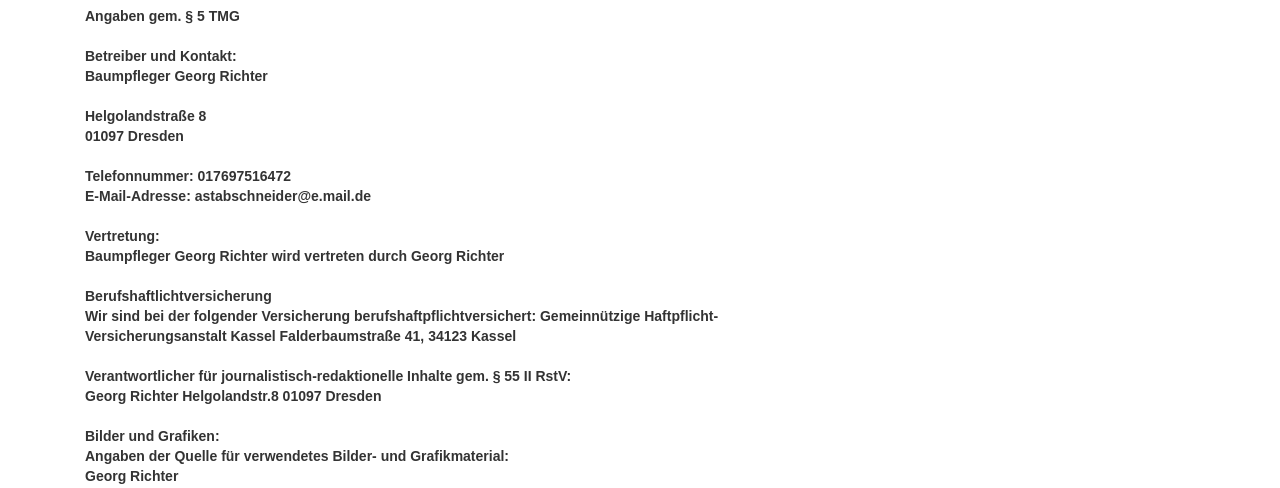
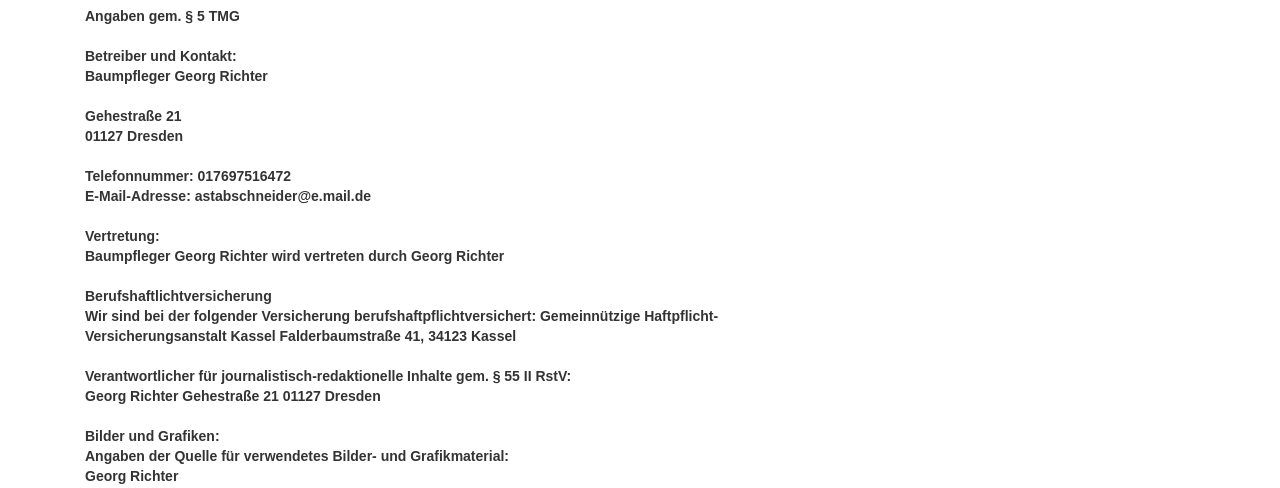
Before and after one commit to astabschneider/astabschneider.github.io, a Jekyll site: the page built from Impressum/index.html, in a window 1280 px wide. Shown: the part 204-692 px from the top of the page. Built offline with Jekyll 4.4.1, drawn with Linux system fonts in a browser that asks for light colours.

Commit message:
updated site

```diff
--- a/Impressum/index.html
+++ b/Impressum/index.html
@@ -11,7 +11,6 @@ layout: default
 </div>
 <!-- /.col-md-8 -->
 <div class="col-md-7">
-    <h1>Impressum</h1><a href='http://www.deutsche-anwaltshotline.de/recht-auf-ihrer-website/impressum-generator' rel="nofollow">Impressum dieser Website erstellt</a>  über den Generator der Deutschen Anwaltshotline AG<br /><br />Angaben gem. § 5 TMG<br/><br/><b>Betreiber und Kontakt:</b><br />Baumpfleger Georg Richter<br /><br />Helgolandstraße 8 <br />01097 Dresden<br /><br />Telefonnummer: 017697516472<br />E-Mail-Adresse: astabschneider@e.mail.de<br /><br /><b>Vertretung:</b><br />Baumpfleger Georg Richter wird vertreten durch Georg Richter<br /><br /><b>Berufshaftlichtversicherung</b><br /> Wir sind bei der folgender Versicherung berufshaftpflichtversichert: Gemeinnützige Haftpflicht-Versicherungsanstalt Kassel
+    <h1>Impressum</h1><a href='http://www.deutsche-anwaltshotline.de/recht-auf-ihrer-website/impressum-generator' rel="nofollow">Impressum dieser Website erstellt</a>  über den Generator der Deutschen Anwaltshotline AG<br /><br />Angaben gem. § 5 TMG<br/><br/><b>Betreiber und Kontakt:</b><br />Baumpfleger Georg Richter<br /><br />Gehestraße 21 <br />01127 Dresden<br /><br />Telefonnummer: 017697516472<br />E-Mail-Adresse: astabschneider@e.mail.de<br /><br /><b>Vertretung:</b><br />Baumpfleger Georg Richter wird vertreten durch Georg Richter<br /><br /><b>Berufshaftlichtversicherung</b><br /> Wir sind bei der folgender Versicherung berufshaftpflichtversichert: Gemeinnützige Haftpflicht-Versicherungsanstalt Kassel
 Falderbaumstraße 41, 34123 Kassel<br /><br /><b>Verantwortlicher für journalistisch-redaktionelle Inhalte gem. § 55 II RstV:</b><br />Georg Richter
-Helgolandstr.8
-01097 Dresden<br /><br /><b>Bilder und Grafiken:</b><br />Angaben der Quelle für verwendetes Bilder- und Grafikmaterial:<br />Georg Richter<p><b>Online-Streitbeilegung gemäß Art. 14 Abs. 1 ODR-VO</b><br/>Die Europäische Kommission stellt eine Plattform zur Online-Streitbeilegung (OS) bereit, die Sie unter <a href='http://ec.europa.eu/consumers/odr/'>http://ec.europa.eu/consumers/odr/</a> finden.</p>
+Gehestraße 21 01127 Dresden<br /><br /><b>Bilder und Grafiken:</b><br />Angaben der Quelle für verwendetes Bilder- und Grafikmaterial:<br />Georg Richter<p><b>Online-Streitbeilegung gemäß Art. 14 Abs. 1 ODR-VO</b><br/>Die Europäische Kommission stellt eine Plattform zur Online-Streitbeilegung (OS) bereit, die Sie unter <a href='http://ec.europa.eu/consumers/odr/'>http://ec.europa.eu/consumers/odr/</a> finden.</p>
```
